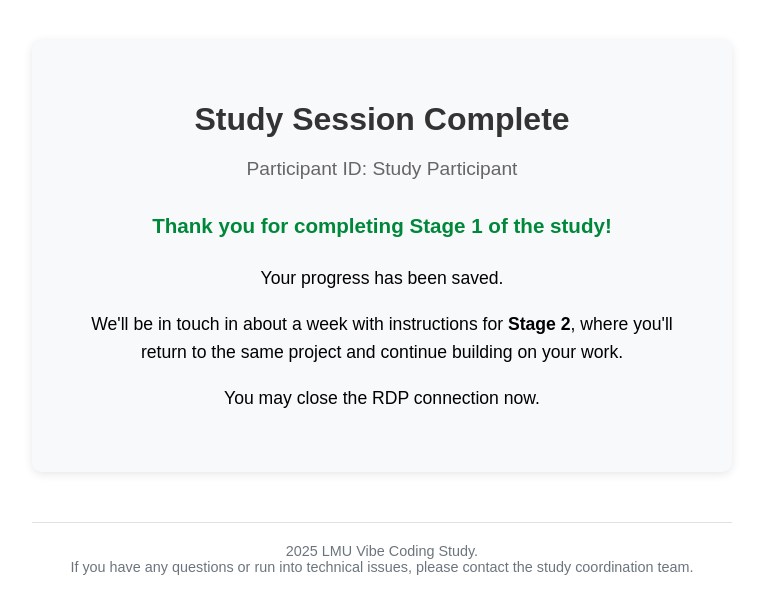
After one commit to OhItsLena/coding_study_test, a Flask app: page /goodbye in a window 1280 px wide. The commit adds this page. Shown: the top 614 px of the page, without its empty margins (258-1021 px from the left). Run offline with Flask 3, Linux system fonts and the light colour scheme; data that the repository does not hold is empty; some libraries are stand-ins or nearby versions.

Commit message:
added goodbye page

```diff
--- a/app.py
+++ b/app.py
@@ -243,6 +243,37 @@ def ux_questionnaire():
                          study_stage=study_stage,
                          url=ux_survey_url)
 
+@app.route('/goodbye')
+def goodbye():
+    participant_id = get_participant_id(DEVELOPMENT_MODE, DEV_PARTICIPANT_ID)
+    study_stage = get_study_stage(participant_id, DEVELOPMENT_MODE, DEV_STAGE)
+    coding_condition = get_coding_condition(participant_id, DEVELOPMENT_MODE, DEV_CODING_CONDITION)
+
+    # Log route visit if this is the first time
+    if should_log_route(session, 'goodbye', study_stage):
+        # Include session data for context about study completion
+        session_data = get_session_data(session, study_stage)
+        session_data['study_session_complete'] = True
+        session_data['goodbye_page_accessed'] = True
+        session_data['final_coding_condition'] = coding_condition
+
+        log_route_visit(
+            participant_id=participant_id,
+            route_name='goodbye',
+            development_mode=DEVELOPMENT_MODE,
+            study_stage=study_stage,
+            session_data=session_data,
+            github_token=GITHUB_TOKEN,
+            github_org=GITHUB_ORG,
+            async_mode=ASYNC_GITHUB_MODE
+        )
+        mark_route_as_logged(session, 'goodbye', study_stage)
+
+    return render_template('goodbye.jinja',
+                         participant_id=participant_id,
+                         study_stage=study_stage,
+                         coding_condition=coding_condition)
+
 @app.route('/tutorial')
 def tutorial():
     participant_id = get_participant_id(DEVELOPMENT_MODE, DEV_PARTICIPANT_ID)
@@ -389,7 +420,7 @@ def task():
 
     # Calculate elapsed time and remaining time
     elapsed_time = time.time() - timer_start
-    remaining_time = max(0, 200 - elapsed_time)  # 40 minutes = 2400 seconds
+    remaining_time = max(0, 2400 - elapsed_time)  # 40 minutes = 2400 seconds
 
     # Get tasks appropriate for the current study stage
     task_requirements = get_tasks_for_stage(study_stage, TASK_REQUIREMENTS)
--- a/templates/debug_session.jinja
+++ b/templates/debug_session.jinja
@@ -37,8 +37,10 @@
         <a href="/clear-session" class="btn btn-danger">Clear All Session Data</a>
         <a href="/task" class="btn btn-primary">Go to Task Page</a>
         <a href="/" class="btn btn-success">Go to Home</a>
+        <a href="/goodbye" class="btn btn-success">👋 Test Goodbye Page</a>
         <a href="/debug-session" class="btn btn-primary">Refresh Debug</a>
         <a href="/debug-async-github" class="btn btn-primary">⚡ Async GitHub Stats</a>
+        <a href="/debug-recording" class="btn btn-success">🎥 Recording Debug</a>
     </div>
 
     <div class="section session">
--- /dev/null
+++ b/templates/goodbye.jinja
@@ -0,0 +1,74 @@
+{% extends "base.jinja" %}
+
+{% block title %}{{ participant_id }} - Study Complete{% endblock %}
+
+{% block additional_styles %}
+.completion-message {
+    font-size: 1.2em;
+    color: #00883A;
+    margin-bottom: 25px;
+    font-weight: bold;
+}
+.stage-info {
+    background: #e8f5e8;
+    padding: 15px;
+    border-radius: 5px;
+    margin: 20px 0;
+    border-left: 4px solid #00883A;
+}
+.thank-you-message {
+    font-size: 1.1em;
+    line-height: 1.6;
+    margin: 20px 0;
+}
+.thank-you-message h3 {
+    color: #00883A;
+}
+.next-steps {
+    background: #f8f9fa;
+    padding: 20px;
+    border-radius: 5px;
+    margin: 25px 0;
+    text-align: left;
+}
+.next-steps h3 {
+    color: #333;
+    margin-bottom: 15px;
+    text-align: center;
+}
+.next-steps ul {
+    margin: 10px 0;
+    padding-left: 20px;
+}
+.next-steps li {
+    margin-bottom: 8px;
+}
+.highlight {
+    color: #00883A;
+    font-weight: bold;
+}
+{% endblock %}
+
+{% block content %}
+<div class="survey-card">
+    <h1>Study Session Complete</h1>
+    <div class="participant-id">Participant ID: {{ participant_id }}</div>
+
+    {% if study_stage == 1 %}
+    <div class="thank-you-message">
+        <h3>Thank you for completing Stage 1 of the study!</h3>
+        <p>Your progress has been saved.</p>
+        <p>We'll be in touch in about a week with instructions for <strong>Stage 2</strong>, where you'll return to the same project and continue building on your work.</p>
+        <p>You may close the RDP connection now.</p>
+    </div>
+    {% else %}
+    <div class="thank-you-message">
+        <h3><strong>Thank you for completing Stage 2!</strong></h3>
+        <p>This concludes your participation in the study.<br>
+        We sincerely appreciate your time and effort over both sessions.</p>
+        <p>Your responses and work will help us better understand how developers interact with AI coding tools. Compensation will be processed shortly.</p>
+        <p>You may close the RDP connection now.</p>
+    </div>
+    {% endif %}
+</div>
+{% endblock %}
```
Also changed, not shown: tests/test_app.py (+44 -0 lines).
